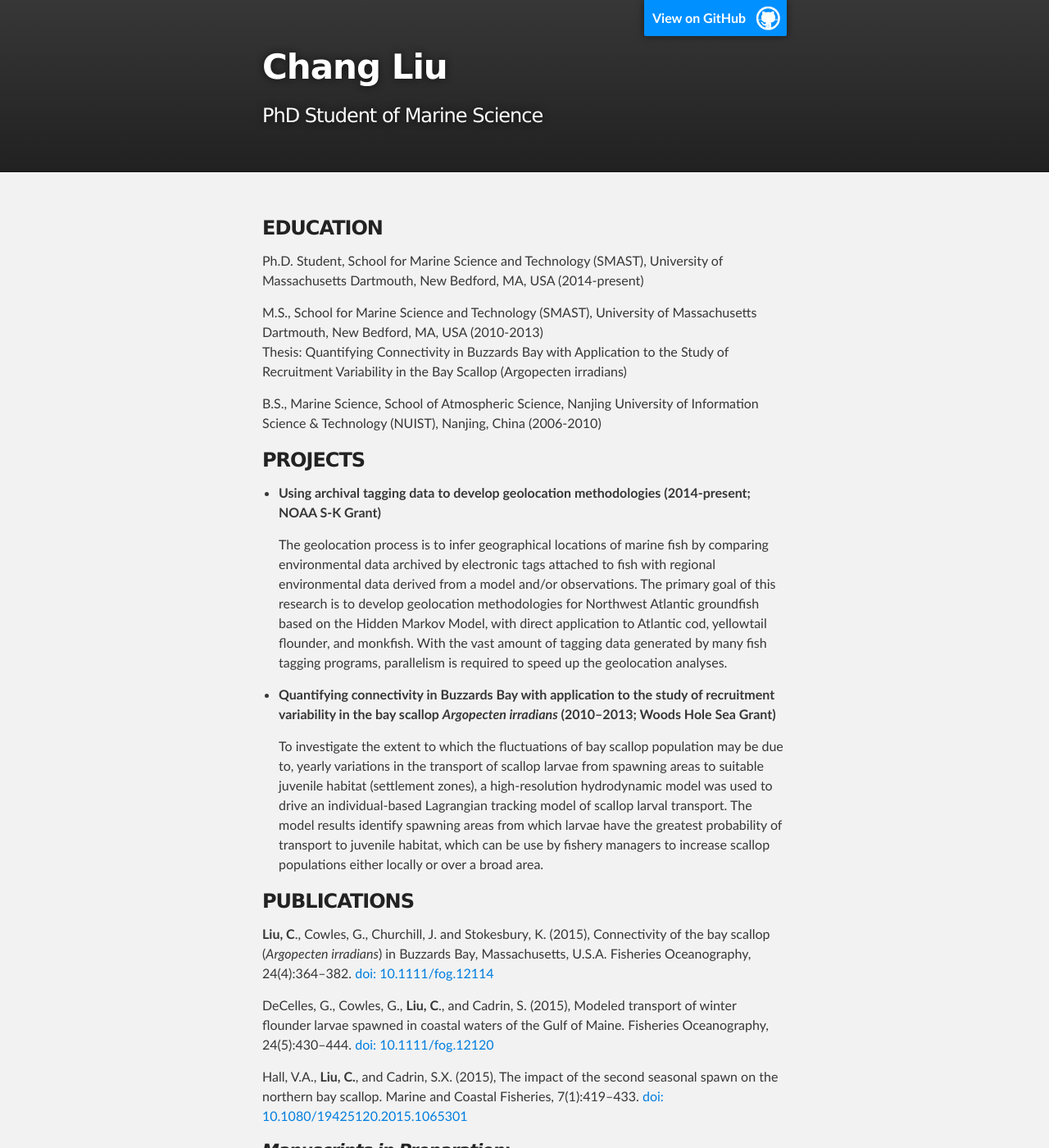
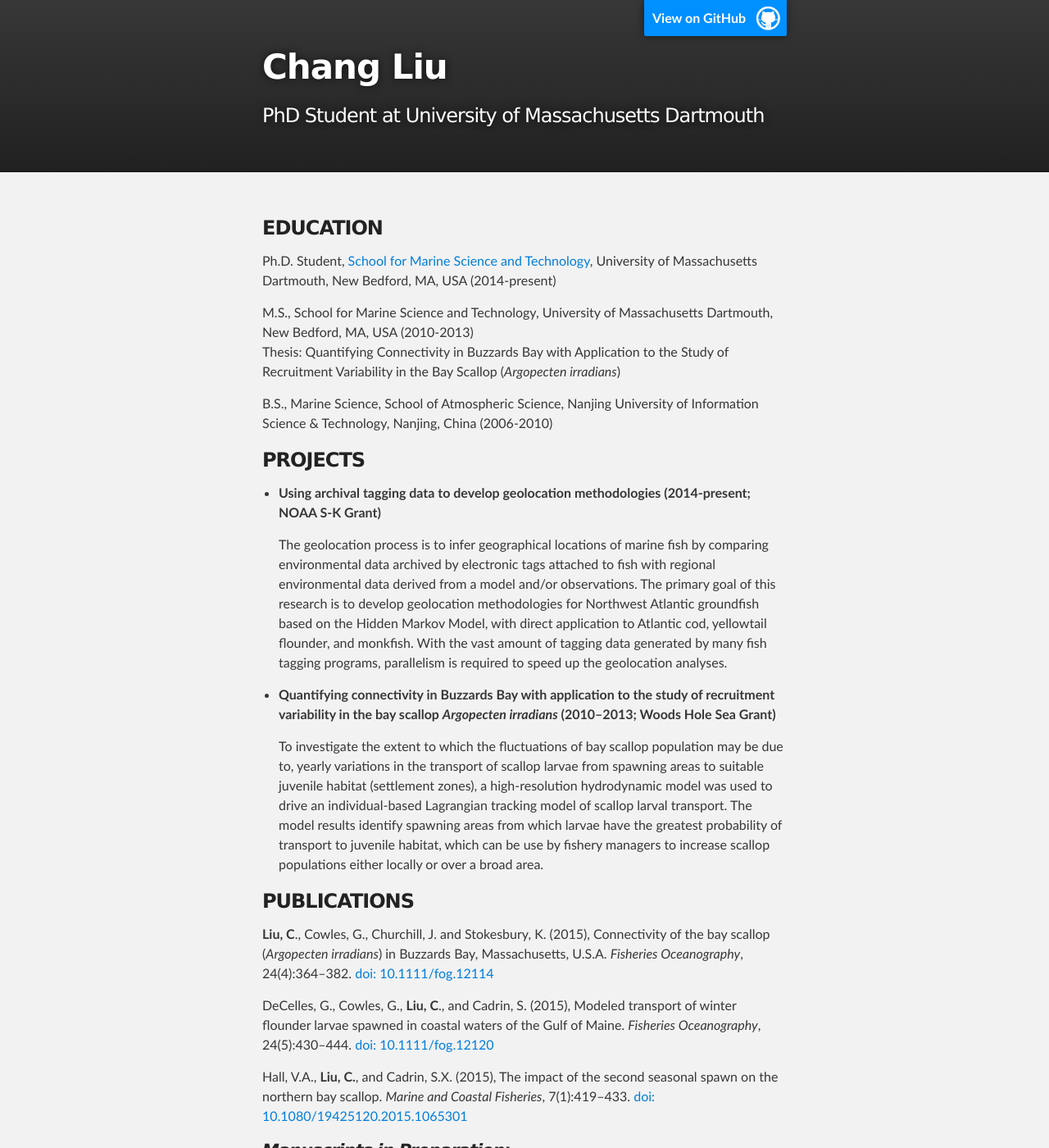
Before and after one commit to cliu3/cliu3.github.io, a Jekyll site: the page index.html, which Jekyll copies as it is, in a window 1280 px wide and 1400 px high. Shown: the whole window at 82% size. Built offline with Jekyll 4.4.1, drawn with Linux system fonts in a browser that asks for light colours; some of the changed text lies outside the part shown.

Commit message:
Replace master branch with page content via GitHub

```diff
--- a/index.html
+++ b/index.html
@@ -4,7 +4,7 @@
   <head>
     <meta charset='utf-8'>
     <meta http-equiv="X-UA-Compatible" content="chrome=1">
-    <meta name="description" content="Chang Liu : PhD Student of Marine Science">
+    <meta name="description" content="Chang Liu : PhD Student at University of Massachusetts Dartmouth">
 
     <link rel="stylesheet" type="text/css" media="screen" href="stylesheets/stylesheet.css">
 
@@ -19,7 +19,7 @@
           <a id="forkme_banner" href="https://github.com/cliu3">View on GitHub</a>
 
           <h1 id="project_title">Chang Liu</h1>
-          <h2 id="project_tagline">PhD Student of Marine Science</h2>
+          <h2 id="project_tagline">PhD Student at University of Massachusetts Dartmouth</h2>
 
         </header>
     </div>
@@ -30,14 +30,14 @@
         <h3>
 <a id="education" class="anchor" href="#education" aria-hidden="true"><span aria-hidden="true" class="octicon octicon-link"></span></a>EDUCATION</h3>
 
-<p>Ph.D. Student, School for Marine Science and Technology (SMAST), University of Massachusetts Dartmouth,
+<p>Ph.D. Student, <a href="http://www.umassd.edu/smast/">School for Marine Science and Technology</a>, University of Massachusetts Dartmouth,
 New Bedford, MA, USA (2014-present)</p>
 
-<p>M.S., School for Marine Science and Technology (SMAST), University of Massachusetts Dartmouth,
+<p>M.S., School for Marine Science and Technology, University of Massachusetts Dartmouth,
 New Bedford, MA, USA (2010-2013)<br>
-Thesis: Quantifying Connectivity in Buzzards Bay with Application to the Study of Recruitment Variability in the Bay Scallop (Argopecten irradians)</p>
+Thesis: Quantifying Connectivity in Buzzards Bay with Application to the Study of Recruitment Variability in the Bay Scallop (<em>Argopecten irradians</em>)</p>
 
-<p>B.S., Marine Science, School of Atmospheric Science, Nanjing University of Information Science &amp; Technology (NUIST),
+<p>B.S., Marine Science, School of Atmospheric Science, Nanjing University of Information Science &amp; Technology,
 Nanjing, China (2006-2010)</p>
 
 <h3>
@@ -59,18 +59,18 @@ Nanjing, China (2006-2010)</p>
 <h3>
 <a id="publications" class="anchor" href="#publications" aria-hidden="true"><span aria-hidden="true" class="octicon octicon-link"></span></a>PUBLICATIONS</h3>
 
-<p><strong>Liu, C</strong>., Cowles, G., Churchill, J. and Stokesbury, K. (2015), Connectivity of the bay scallop (<em>Argopecten irradians</em>) in Buzzards Bay, Massachusetts, U.S.A. Fisheries Oceanography, 24(4):364–382. <a href="http://dx.doi.org/10.1111/fog.12114">doi: 10.1111/fog.12114</a></p>
+<p><strong>Liu, C</strong>., Cowles, G., Churchill, J. and Stokesbury, K. (2015), Connectivity of the bay scallop (<em>Argopecten irradians</em>) in Buzzards Bay, Massachusetts, U.S.A. <em>Fisheries Oceanography</em>, 24(4):364–382. <a href="http://dx.doi.org/10.1111/fog.12114">doi: 10.1111/fog.12114</a></p>
 
-<p>DeCelles, G., Cowles, G., <strong>Liu, C</strong>., and Cadrin, S. (2015), Modeled transport of winter flounder larvae spawned in coastal waters of the Gulf of Maine. Fisheries Oceanography, 24(5):430–444. <a href="http://dx.doi.org/10.1111/fog.12120">doi: 10.1111/fog.12120</a></p>
+<p>DeCelles, G., Cowles, G., <strong>Liu, C</strong>., and Cadrin, S. (2015), Modeled transport of winter flounder larvae spawned in coastal waters of the Gulf of Maine. <em>Fisheries Oceanography</em>, 24(5):430–444. <a href="http://dx.doi.org/10.1111/fog.12120">doi: 10.1111/fog.12120</a></p>
 
-<p>Hall, V.A., <strong>Liu, C.</strong>, and Cadrin, S.X. (2015), The impact of the second seasonal spawn on the northern bay scallop. Marine and Coastal Fisheries, 7(1):419–433. <a href="http://dx.doi.org/10.1080/19425120.2015.1065301">doi: 10.1080/19425120.2015.1065301</a></p>
+<p>Hall, V.A., <strong>Liu, C.</strong>, and Cadrin, S.X. (2015), The impact of the second seasonal spawn on the northern bay scallop. <em>Marine and Coastal Fisheries</em>, 7(1):419–433. <a href="http://dx.doi.org/10.1080/19425120.2015.1065301">doi: 10.1080/19425120.2015.1065301</a></p>
 
 <h4>
 <a id="manuscripts-in-preparation" class="anchor" href="#manuscripts-in-preparation" aria-hidden="true"><span aria-hidden="true" class="octicon octicon-link"></span></a><em>Manuscripts in Preparation</em>:</h4>
 
-<p>Zemeckis, D.R., Dean, M.J., <strong>Liu, C.</strong>, Hoffman, W.S., Martins, D., Cowles, G., Armstrong, M.P., and Cadrin, S.X. In prep. Seasonal movements and population connectivity of an Atlantic cod (<em>Gadus morhua</em>) spawning component in the western Gulf of Maine.</p>
+<p>Zemeckis, D.R., Dean, M.J., <strong>Liu, C.</strong>, Hoffman, W.S., Martins, D., Cowles, G., Armstrong, M.P., and Cadrin, S.X. <em>In prep</em>. Seasonal movements and population connectivity of an Atlantic cod (<em>Gadus morhua</em>) spawning component in the western Gulf of Maine.</p>
 
-<p><strong>Liu, C.</strong>, Cowles, G., Zemeckis, D.R., Cadrin, S.X, and Dean, M.J. In prep. Developing and validating geolocation methods based on hidden Markov Models for groundfish species off New England.</p>
+<p><strong>Liu, C.</strong>, Cowles, G., Zemeckis, D.R., Cadrin, S.X, and Dean, M.J. <em>In prep</em>. Developing and validating geolocation methods based on hidden Markov Models for groundfish species off New England.</p>
       </section>
     </div>
 
```
Also changed, not shown: params.json (+1 -1 lines).
